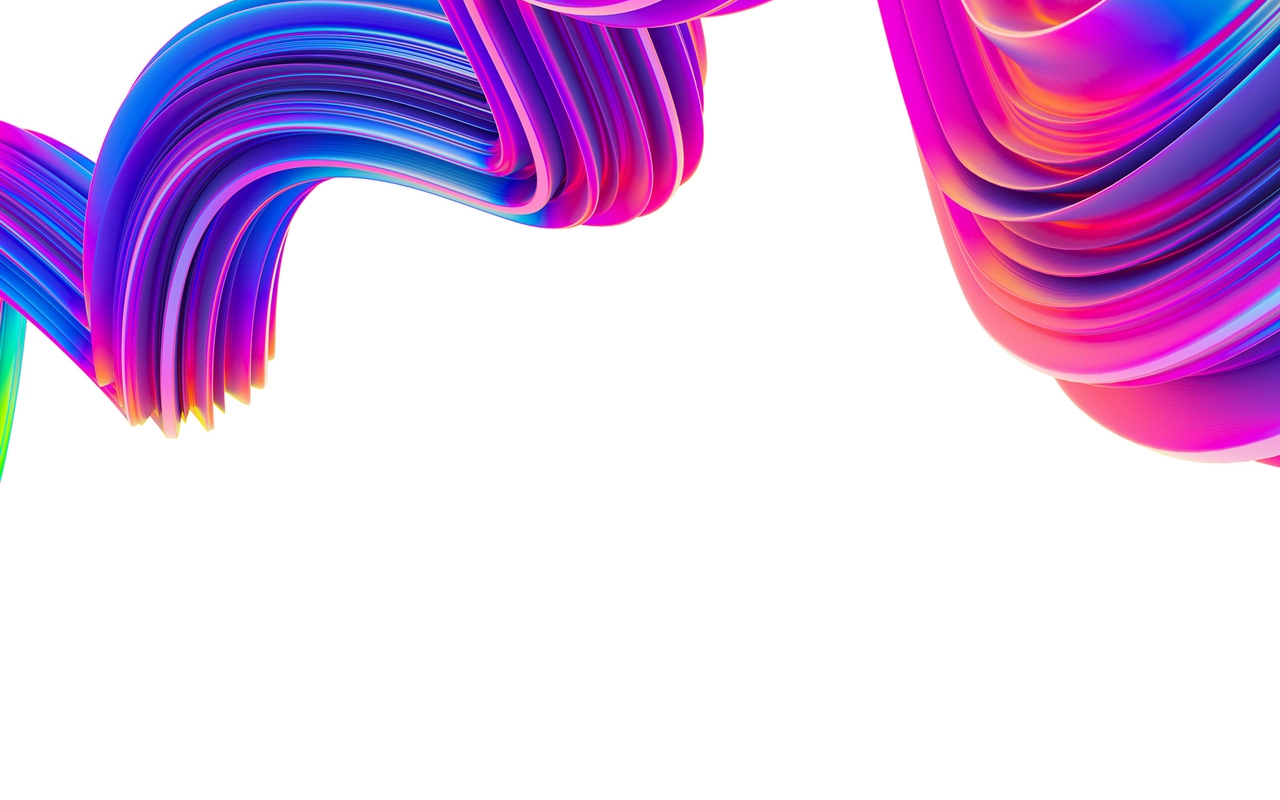
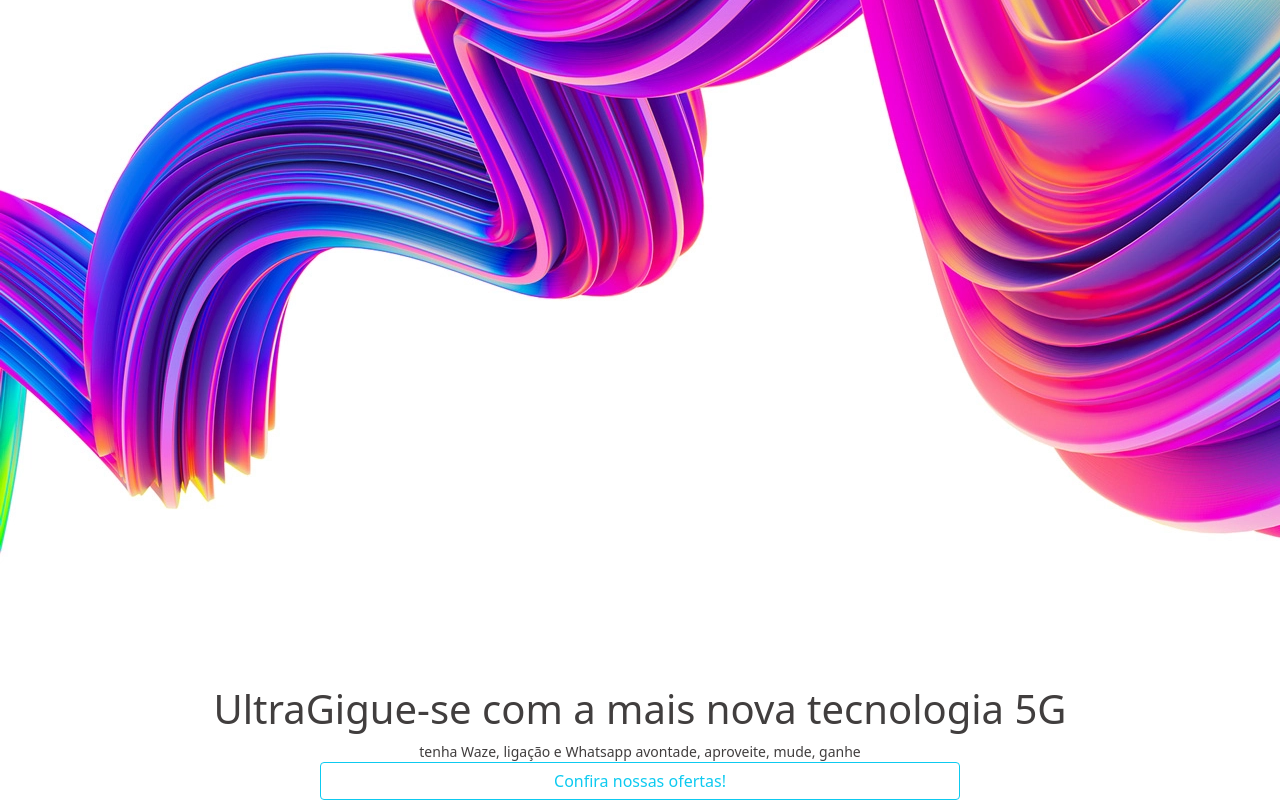
Before and after one commit to juliaSerpa1/PageReactPlans, a React (Create React App) app: page / in a window 1280 px wide. Shown: the part 665-1465 px from the top of the page. Before the commit the page ends 1280 px from the top, so only its background shows below. Built offline with nearby package versions, Linux system fonts and the light colour scheme.

Commit message:
mechendo

```diff
--- a/src/App.css
+++ b/src/App.css
@@ -1,6 +1,6 @@
 .homeBackground{
     display: flex;
-    width: 100vh;
+    width: 100%;
     height: 100vw;
     align-items: center;
 }
--- a/src/App.js
+++ b/src/App.js
@@ -1,6 +1,6 @@
 import  React  from 'react';
 import Header from './components/Header';
-// import Home from './components/Home'
+import Home from './components/Home'
 import './App.css'
 import backgroundImage from './assets/liquidabstract3D.png'
 
@@ -9,9 +9,10 @@ const App = () => {
       <>
         <div className='App cover-container'>
         <Header/>
-          <div className='homeBackground img-fluid'>
+          <div className='homeBackground'>
             <img src={backgroundImage}></img>
           </div>
+          <Home />
         </div>
       </>
     )
--- a/src/components/Header/index.js
+++ b/src/components/Header/index.js
@@ -10,7 +10,7 @@ const Header = () => {
     return (
         <>
         <header>
-            <div className="navbar navbar-expand-lg fixed-top navbar-light">
+            <div className="navbar navbar-expand-lg navbar-light">
                 <div class="container">
                     <a class="navbar-brand" href="#">LOGO</a>
                     <button class="navbar-toggler" type="button" data-bs-toggle="collapse" data-bs-target="#navbarSupportedContent" aria-controls="navbarSupportedContent" aria-expanded="false" aria-label="Toggle navigation">
--- a/src/components/Home/index.js
+++ b/src/components/Home/index.js
@@ -2,14 +2,15 @@ import React from 'react'
 import 'bootstrap/dist/css/bootstrap.min.css';
 import 'bootstrap/dist/js/bootstrap.bundle.min.js';
 import './style.css'
-import backgroundImage from '../../assets/liquidabstract3D.png'
 
 const Home = () =>{
     return(
         <>
             <section>
-                <div className='homeBackground'>
-                <img src={backgroundImage}></img>
+                <div className='cardPromo'>
+                    <h1>UltraGigue-se com a mais nova tecnologia 5G</h1>
+                    <small>tenha Waze, ligação e Whatsapp avontade, aproveite, mude, ganhe</small>
+                    <button type="button" class="btn btn-outline-info col-6">Confira nossas ofertas!</button>
                 </div>
             </section>
         </>
--- /dev/null
+++ b/src/components/Home/style.css
@@ -0,0 +1,8 @@
+.cardPromo{
+    display: flex;
+    flex-direction: column;
+    justify-content:flex-start;
+    align-items: center;
+    color: rgb(65, 62, 62);
+
+}
```
